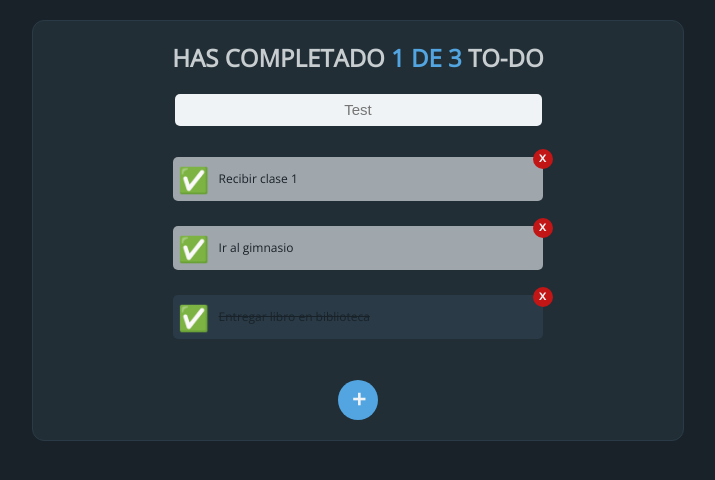
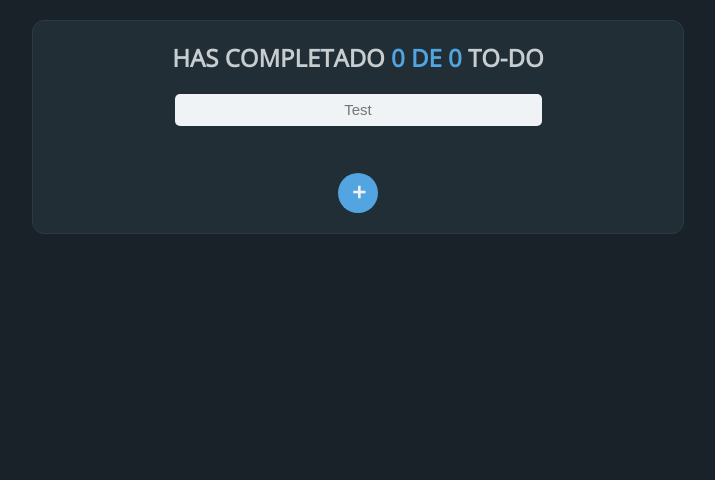
Before and after one commit to DanielRagi/react-todo-list, a React (Create React App) app: page / in a window 1280 px wide. Shown: the top 480 px of the page, without its empty margins (282-997 px from the left). Built offline with nearby package versions, Linux system fonts and the light colour scheme.

Commit message:
Persistencia con localStorage

```diff
--- a/src/components/App.js
+++ b/src/components/App.js
@@ -3,14 +3,24 @@
 
 //import '../styles/App.css';
 
-const defaultTodos = [
-  { text: "Recibir clase 1", completed: false },
-  { text: "Ir al gimnasio", completed: false },
-  { text: "Entregar libro en biblioteca", completed: true },
-];
+// const defaultTodos = [
+//   { text: "Recibir clase 1", completed: false },
+//   { text: "Ir al gimnasio", completed: false },
+//   { text: "Entregar libro en biblioteca", completed: true },
+// ];
 
 function App() {
-  const [todos, setTodos] = React.useState(defaultTodos);
+  const localStorageTodos = localStorage.getItem('TODOS_V1');
+  let parsedTodos;
+
+  if(!localStorageTodos) {
+    localStorage.setItem('TODOS_V1', JSON.stringify([]));
+    parsedTodos = [];
+  } else {
+    parsedTodos = JSON.parse(localStorageTodos);
+  }
+
+  const [todos, setTodos] = React.useState(parsedTodos);
   const [searchValue, setSearchValue] = React.useState('');
 
   const completedTodos = todos.filter(todo => !!todo.completed).length;
@@ -29,17 +39,22 @@
 
   }
 
+  const saveTodos = (newTodos) => {
+    const stringifiedTodos = JSON.stringify(newTodos);
+    localStorage.setItem('TODOS_V1', stringifiedTodos);
+    setTodos(newTodos);
+  };
+
   const completeTodos = (text) => {
     const todoIndex = todos.findIndex(todo => todo.text === text);
-
     const newTodos = [...todos];
     newTodos[todoIndex].completed = true;
-    setTodos(newTodos);
+    saveTodos(newTodos);
   }
 
   const deleteTodos = (text) => {
     const newTodos = todos.filter(todo => todo.text !== text);
-    setTodos(newTodos);
+    saveTodos(newTodos);
   }
 
   return (
```
